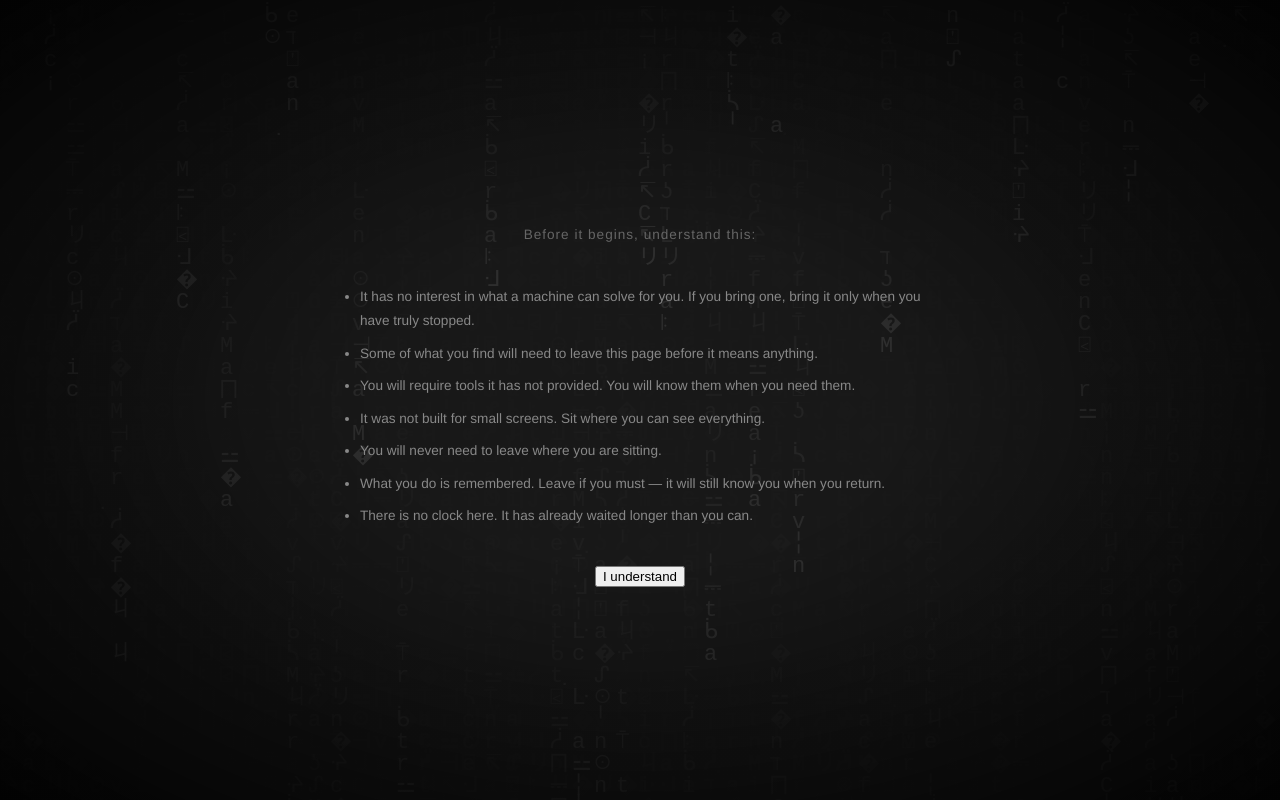
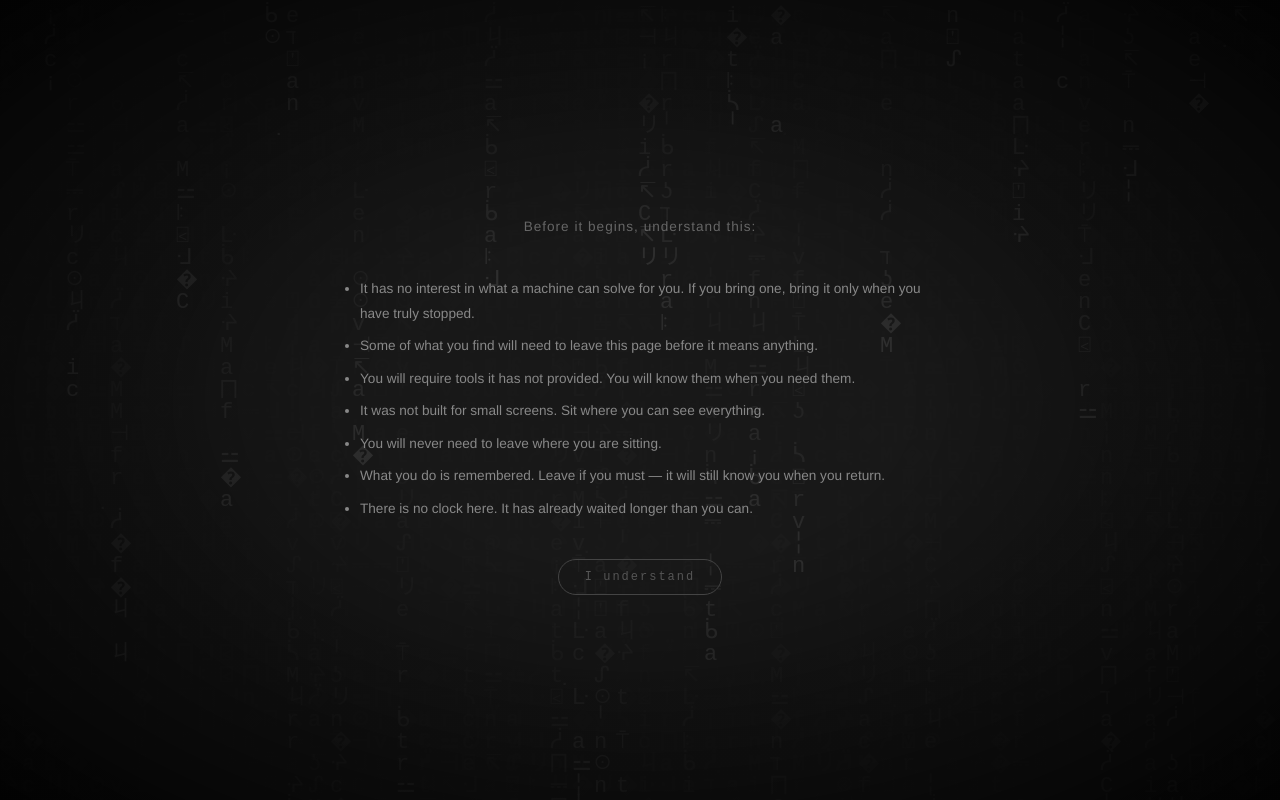
Before and after one commit to Darky1407/HuntSiteCF, a plain HTML site: page index.html in a window 1280 px wide. Drawn offline with Linux system fonts and the light colour scheme.

Commit message:
Typo error

```diff
--- a/buttons.css
+++ b/buttons.css
@@ -1,5 +1,5 @@
 .btn, #startBtn, #continueBtn, #submitBtn, #riddleBlock button,
-#playBtn, #finalLink button, #nameSubmitBtn, #usernameSubmit #instructionsContinue {
+#playBtn, #finalLink button, #nameSubmitBtn, #usernameSubmit, #instructionsContinue {
   background: transparent;
   border: 1px solid #444;
   color: #555;
```
